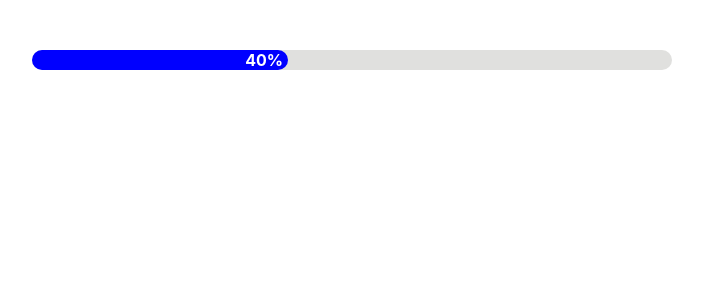
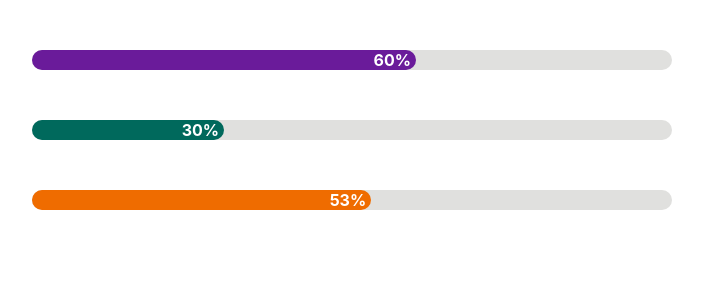
Before and after one commit to KaterinaLupacheva/simple-progress-bar, a React (Create React App) app: page / in a window 1280 px wide. Shown: the top 300 px of the page, without its empty margins (18-721 px from the left). Built offline with nearby package versions, Linux system fonts and the light colour scheme.

Commit message:
Test data added

```diff
--- a/public/index.html
+++ b/public/index.html
@@ -7,7 +7,7 @@
     <meta name="theme-color" content="#000000" />
     <meta
       name="description"
-      content="Web site created using create-react-app"
+      content="React Progress Bar Demo"
     />
     <link rel="apple-touch-icon" href="%PUBLIC_URL%/logo192.png" />
     <!--
@@ -24,7 +24,7 @@
       work correctly both with client-side routing and a non-root public URL.
       Learn how to configure a non-root public URL by running `npm run build`.
     -->
-    <title>React App</title>
+    <title>Progress Bar</title>
   </head>
   <body>
     <noscript>You need to enable JavaScript to run this app.</noscript>
--- a/src/App.js
+++ b/src/App.js
@@ -1,11 +1,19 @@
-import React from 'react';
-import './App.css';
-import ProgressBar from './progress-bar.component';
+import React from "react";
+import "./App.css";
+import ProgressBar from "./progress-bar.component";
+
+const testData = [
+  { bgcolor: "#6a1b9a", completed: 60 },
+  { bgcolor: "#00695c", completed: 30 },
+  { bgcolor: "#ef6c00", completed: 53 },
+];
 
 function App() {
   return (
     <div className="App">
-        <ProgressBar bgcolor={'blue'} completed={40}/>
+      {testData.map((item, idx) => (
+        <ProgressBar key={idx} bgcolor={item.bgcolor} completed={item.completed} />
+      ))}
     </div>
   );
 }
--- a/src/progress-bar.component.js
+++ b/src/progress-bar.component.js
@@ -8,7 +8,7 @@ const ProgressBar = (props) => {
     width: '100%',
     backgroundColor: "#e0e0de",
     borderRadius: 50,
-    margin: 50
+    margin: 50,
   }
 
   const fillerStyles = {
@@ -16,13 +16,13 @@ const ProgressBar = (props) => {
     width: `${completed}%`,
     backgroundColor: bgcolor,
     borderRadius: 'inherit',
-    textAlign: 'right'
+    textAlign: 'right',
   }
 
   const labelStyles = {
     padding: 5,
     color: 'white',
-    fontWeight: 'bold'
+    fontWeight: 'bold',
   }
 
   return (
```
